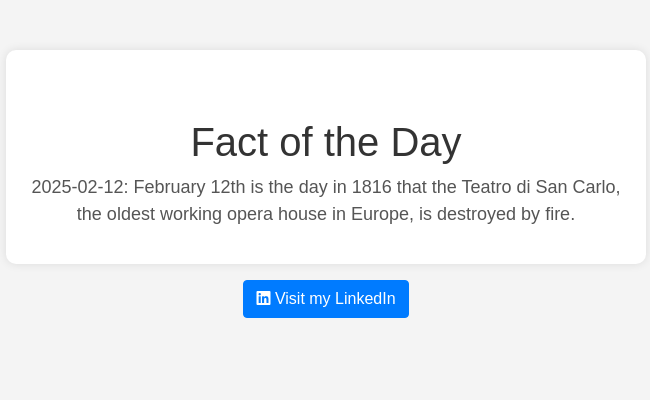
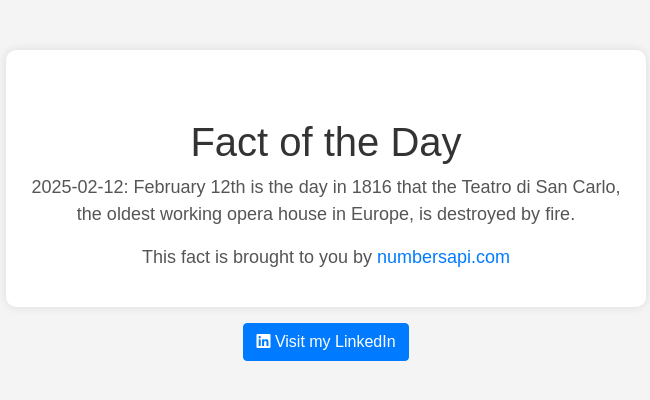
Before and after one commit to Basichh/dailyFactApp, a Flask app: page / in a window 1280 px wide. Shown: the top 400 px of the page, without its empty margins (314-964 px from the left). Run offline with Flask 3, Linux system fonts and the light colour scheme; some libraries are stand-ins or nearby versions.

Commit message:
added link

```diff
--- a/templates/index.html
+++ b/templates/index.html
@@ -29,6 +29,7 @@
     <div class="container">
         <h1 class="mt-5">Fact of the Day</h1>
         <p>{{ fact }}</p>
+        <p>This fact is brought to you by <a href="http://numbersapi.com" target="_blank">numbersapi.com</a></p>
     </div>
     <!-- LinkedIn Link Below the Fact -->
     <div class="mt-3">
```
